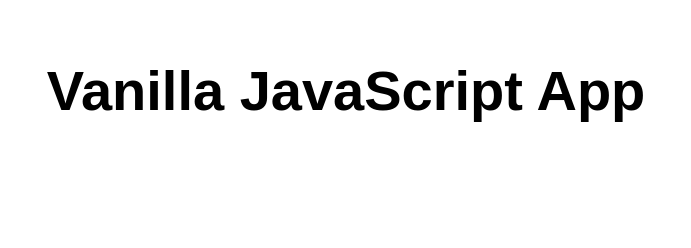
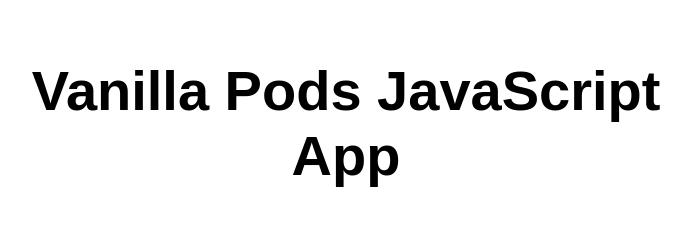
Before and after one commit to matthewjlevy/my-first-static-web-app, a website: page src/index.html in a window 1280 px wide. Shown: the whole page, without its empty margins (294-985 px from the left). Drawn offline with Linux system fonts and the light colour scheme.

Commit message:
Update index.html

```diff
--- a/src/index.html
+++ b/src/index.html
@@ -5,12 +5,12 @@
   <meta charset="UTF-8">
   <meta name="viewport" content="width=device-width, initial-scale=1.0">
   <link rel="stylesheet" href="styles.css">
-  <title>Vanilla Pod JavaScript App</title>
+  <title>Vanilla JavaScript App</title>
 </head>
 
 <body>
   <main>
-    <h1>Vanilla JavaScript App</h1>
+    <h1>Vanilla Pods JavaScript App</h1>
   </main>
 </body>
 
```
